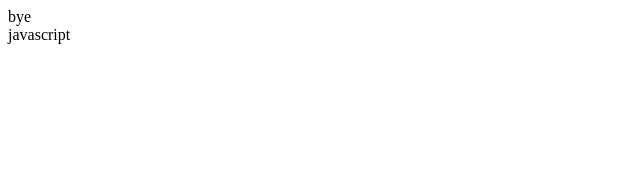
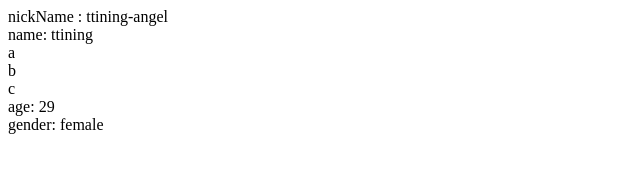
Before and after one commit to ttining-real/core-js, a website: page client/index.html in a window 1280 px wide. Shown: the whole page, without its empty margins (0-640 px from the left). Drawn offline with nearby package versions, Linux system fonts and the light colour scheme; a web font is replaced by a local one.

Commit message:
[24.07.03] learn. webComponent - lightDOM과 shadowDOM - slot

```diff
--- a/client/index.html
+++ b/client/index.html
@@ -13,24 +13,21 @@
 </head>
 
 <body>
+
   <div id="app">
 
-    <c-button></c-button>
+    <user-card>
+      <!-- light dom -->
+      <div slot="username">name: ttining</div>
+      <div>age: 29</div>
+      <div>gender: female</div>
+      <div slot="common">a</div>
+      <div slot="common">b</div>
+      <div slot="common">c</div>
+    </user-card>
 
   </div>
 
-  <template id="temp">
-    <style>
-      div{
-        background-color: red;
-      }
-    </style>
-    <div>hello</div>
-    <div>javascript</div>
-    <script>
-      // alert('템플릿 로드')
-    </script>
-  </template>
 </body>
 
 </html>
--- a/client/main.js
+++ b/client/main.js
@@ -1,22 +1,20 @@
-
-const template = document.createElement('template');
-
-template.innerHTML = `
-<div>bye</div>
-<div>javascript</div>
-`
-console.log(template);
 
 
-// const temp = document.querySelector('#temp');
-const app = document.querySelector('#app');
-// console.log(temp);
-// console.log(temp.content); // fragment
-// console.log(app);
+class UserCard extends HTMLElement {
 
-// const clone = temp.content.cloneNode(true); // cloneNode로 deepcopy
-// app.appendChild(clone);
+  constructor() {
+    super();
+    // shadow dom
+    this.attachShadow({mode: 'open'});
+    this.shadowRoot.innerHTML = `
+      <div>nickName : ttining-angel</div>
+      <slot name="username"></slot>
+      <slot name="common"></slot>
+      <slot></slot>
+    `;
+  }
+
+}
 
 
-const clone = template.content.cloneNode(true);
-app.appendChild(clone);
+customElements.define('user-card', UserCard);
```
